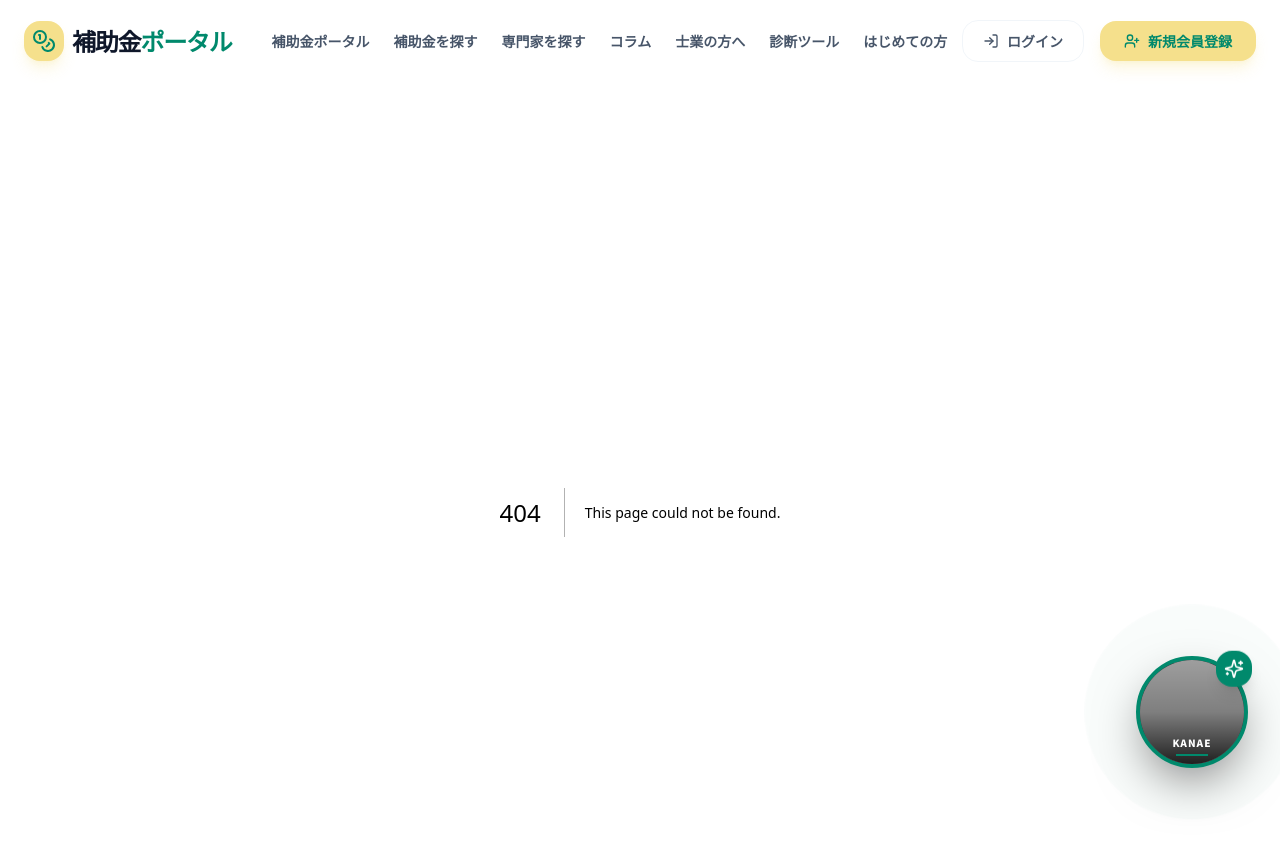
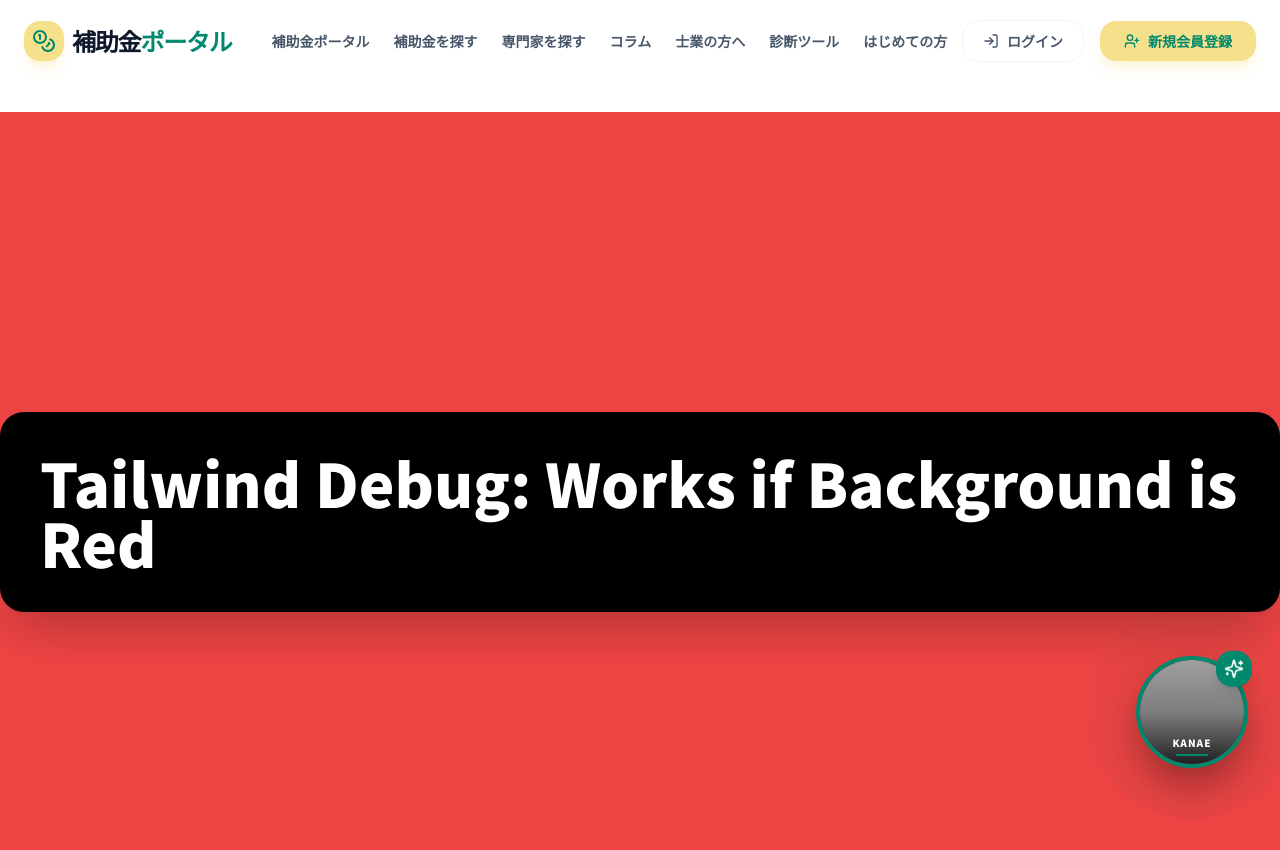
Before and after one commit to toranosuke2377-dev/-tv, a Next.js app: page /debug in a window 1280 px wide. Before the commit this address had no page. Shown: the top 850 px of the page. Built offline with nearby package versions, Linux system fonts and the light colour scheme; grey boxes are pictures that could not be loaded.

Commit message:
Upload src/app/debug/page.tsx

```diff
--- /dev/null
+++ b/src/app/debug/page.tsx
@@ -0,0 +1,11 @@
+"use client";
+
+export default function DebugPage() {
+    return (
+        <div className="min-h-screen bg-red-500 flex items-center justify-center">
+            <h1 className="text-6xl font-black text-white p-10 bg-black rounded-3xl shadow-2xl">
+                Tailwind Debug: Works if Background is Red
+            </h1>
+        </div>
+    );
+}
```
